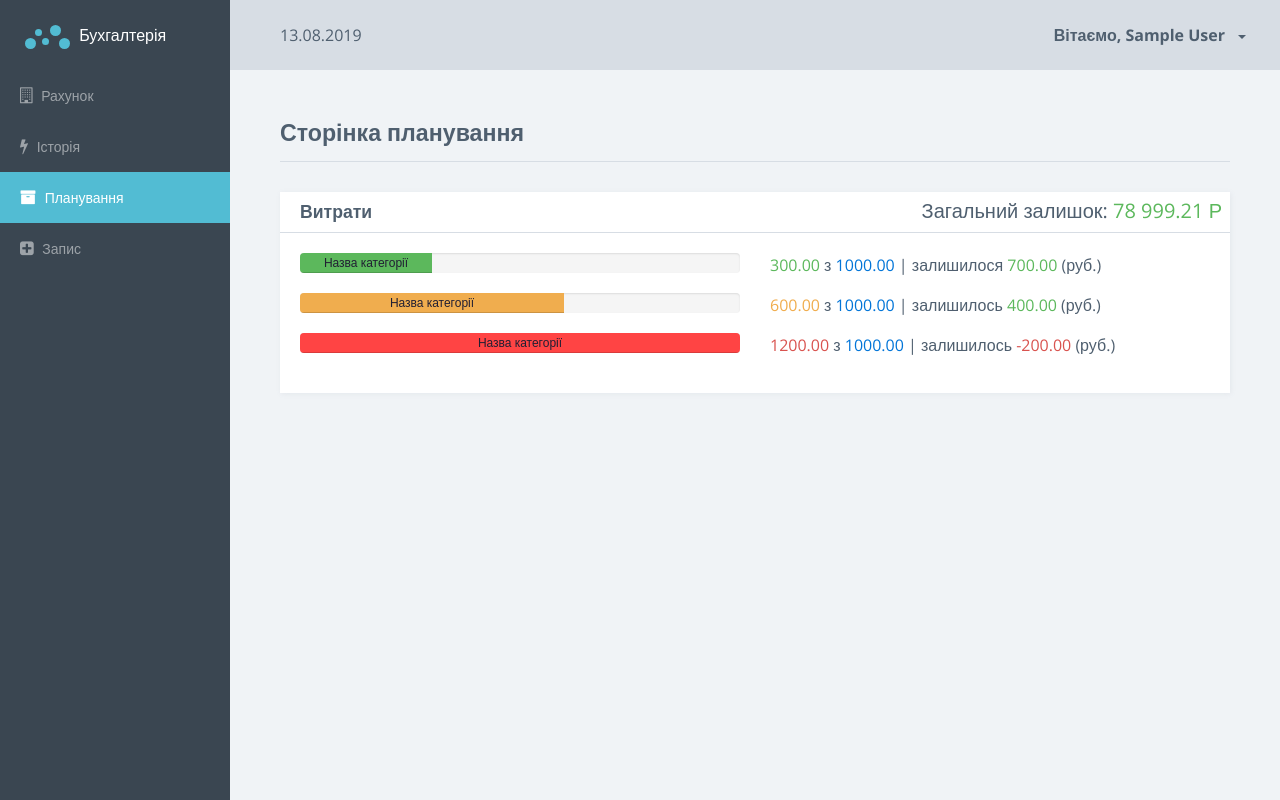
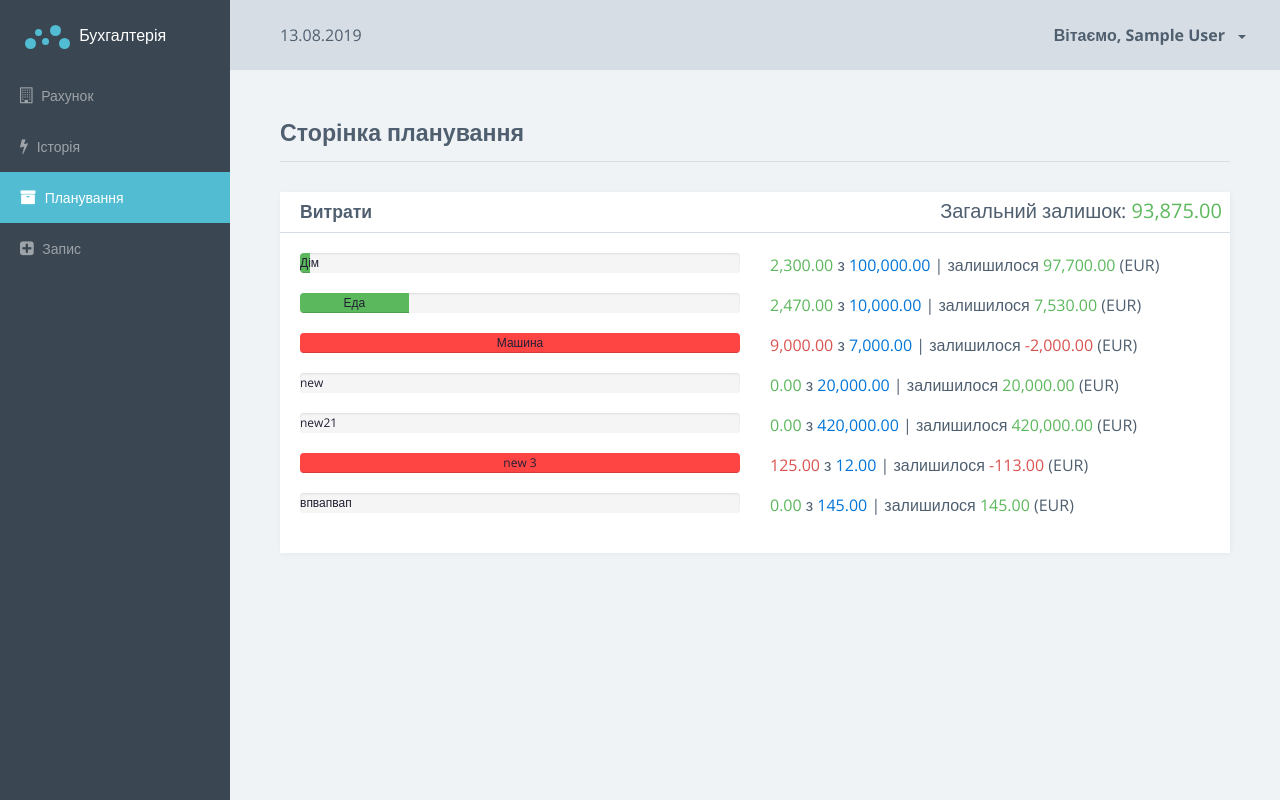
Before and after one commit to ostapchak/home-money, an Angular app: page /system/planning in a window 1280 px wide. Built offline with nearby package versions, Linux system fonts and the light colour scheme; data requests are answered from the project's data file; sample sign-in values are in the browser's storage.

Commit message:
Planning page

```diff
--- a/db.json
+++ b/db.json
@@ -8,13 +8,13 @@
     }
   ],
   "bill": {
-    "value": 100000,
+    "value": 93875,
     "currency": "EUR"
   },
   "categories": [
     {
       "name": "Дім",
-      "capacity": 111111111,
+      "capacity": 100000,
       "id": 1
     },
     {
@@ -104,6 +104,38 @@
       "date": "27.01.2020 21:51:33",
       "description": "1",
       "id": 7
+    },
+    {
+      "type": "outcome",
+      "amount": 2000,
+      "category": 3,
+      "date": "06.02.2020 17:20:10",
+      "description": "123",
+      "id": 8
+    },
+    {
+      "type": "outcome",
+      "amount": 3000,
+      "category": 3,
+      "date": "06.02.2020 17:21:07",
+      "description": "test",
+      "id": 9
+    },
+    {
+      "type": "outcome",
+      "amount": 1000,
+      "category": 1,
+      "date": "06.02.2020 17:27:58",
+      "description": "t",
+      "id": 10
+    },
+    {
+      "type": "outcome",
+      "amount": 125,
+      "category": 6,
+      "date": "06.02.2020 17:28:27",
+      "description": "fghfgh",
+      "id": 11
     }
   ]
 }
--- a/src/app/system/planning-page/planning-page.component.html
+++ b/src/app/system/planning-page/planning-page.component.html
@@ -3,7 +3,8 @@
       Сторінка планування <span class="sparkline bar"></span>
   </h3>
 </div>
-<section class="section">
+<section class="section" *ngIf="!isLoaded">Loading....</section>
+<section class="section" *ngIf="isLoaded">
   <div class="row">
       <div class="col-md-12">
           <div class="card">
@@ -12,61 +13,25 @@
                       <h3 class="title">Витрати</h3>
                   </div>
                   <h5 class="planning-expenses pull-right">
-                      Загальний залишок: <span class="text-success">78 999.21 Р</span>
+                      Загальний залишок: <span class="text-success">{{bill.value | number:'1.2'}}</span>
                   </h5>
               </div>
               <div class="card-block">
-                  <div class="row">
+                  <div class="row" *ngFor="let c of categories">
                       <div class="col-xs-6">
                           <div class="n-progress">
-                              <div class="progress-bar success" style="width: 30%;">
-                                  <span>Назва категорії</span>
+                              <div class="progress-bar {{getCatColorClass(c)}}" [ngStyle]="{'width': getCatPercent(c)}" >
+                                  <span>{{c.name}}</span>
                               </div>
                           </div>
                       </div>
                       <div class="col-xs-6">
                           <p>
-                              <span class="text-success">300.00</span>
+                              <span class="text-{{getCatColorClass(c)}}">{{ getCategoryCost(c) | number:'1.2' }}</span>
                               з
-                              <span class="text-primary">1000.00</span>
+                              <span class="text-primary">{{ c.capacity | number:'1.2' }}</span>
                               |
-                              залишилося <span class="text-success">700.00</span> (руб.)
-                          </p>
-                      </div>
-                  </div>
-                  <div class="row">
-                      <div class="col-xs-6">
-                          <div class="n-progress">
-                              <div class="progress-bar warning" style="width: 60%;">
-                                  <span>Назва категорії</span>
-                              </div>
-                          </div>
-                      </div>
-                      <div class="col-xs-6">
-                          <p>
-                              <span class="text-warning">600.00</span>
-                              з
-                              <span class="text-primary">1000.00</span>
-                              |
-                              залишилось <span class="text-success">400.00</span> (руб.)
-                          </p>
-                      </div>
-                  </div>
-                  <div class="row">
-                      <div class="col-xs-6">
-                          <div class="n-progress">
-                              <div class="progress-bar danger" style="width: 100%;">
-                                  <span>Назва категорії</span>
-                              </div>
-                          </div>
-                      </div>
-                      <div class="col-xs-6">
-                          <p>
-                              <span class="text-danger">1200.00</span>
-                              з
-                              <span class="text-primary">1000.00</span>
-                              |
-                              залишилось <span class="text-danger">-200.00</span> (руб.)
+                              залишилося <span class="text-{{getCatColorClass(c)}}">{{ c.capacity - getCategoryCost(c) | number:'1.2' }}</span> (EUR)
                           </p>
                       </div>
                   </div>
--- a/src/app/system/planning-page/planning-page.component.ts
+++ b/src/app/system/planning-page/planning-page.component.ts
@@ -1,15 +1,69 @@
-import { Component, OnInit } from '@angular/core';
+import { Component, OnInit, OnDestroy } from '@angular/core';
+import { BillService } from '../shared/services/bill.service';
+import { CategoriesService } from '../shared/services/categories.service';
+import { EventsService } from '../shared/services/events.service';
+import { Observable, Subscription, } from 'rxjs';
+import { Bill } from '../shared/models/bill.model';
+import { Category } from '../shared/models/category.model';
+import { HOMEEvent } from '../shared/models/event.model';
 
 @Component({
   selector: 'home-planning-page',
   templateUrl: './planning-page.component.html',
   styleUrls: ['./planning-page.component.scss']
 })
-export class PlanningPageComponent implements OnInit {
+export class PlanningPageComponent implements OnInit, OnDestroy {
 
-  constructor() { }
+  isLoaded = false;
+  s1: Subscription;
+  bill: Bill;
+  categories: Category[] = [];
+  events: HOMEEvent[] = [];
+
+  constructor(
+    private billService: BillService,
+    private categoriesService: CategoriesService,
+    private eventsService: EventsService ) { }
 
   ngOnInit() {
+    this.s1 = Observable.combineLatest(
+      this.billService.getBill(),
+      this.categoriesService.getCategories(),
+      this.eventsService.getEvents()
+    ).subscribe((data: [Bill, Category[], HOMEEvent[]]) => {
+      this.bill = data[0];
+      this.categories = data[1];
+      this.events = data[2];
+
+      this.isLoaded = true;
+    });
+  }
+
+  getCategoryCost(cat: Category): number {
+    const catEvent = this.events.filter(e => e.category === cat.id && e.type === 'outcome');
+    return catEvent.reduce((total, e) => {
+      total += e.amount;
+      return total;
+    }, 0);
+  }
+
+  private getPercent(cat: Category): number {
+    const percent = (100 * this.getCategoryCost(cat)) / cat.capacity;
+    return percent >100 ? 100 : percent;
+  }
+
+  getCatPercent(cat: Category): string {
+    return this.getPercent(cat) +'%';
+  }
+
+  getCatColorClass(cat: Category): string {
+    const percent = this.getPercent(cat);
+    return percent < 60 ? 'success' : percent >= 100 ? 'danger' : 'warning';
+  }
+
+  ngOnDestroy() {
+    if (this.s1)
+      this.s1.unsubscribe();
   }
 
 }
--- a/src/app/system/records-page/add-event/add-event.component.ts
+++ b/src/app/system/records-page/add-event/add-event.component.ts
@@ -4,7 +4,7 @@ import * as moment from 'moment';
 
 import { Category } from '../../shared/models/category.model';
 import { HOMEEvent } from '../../shared/models/event.model';
-import { EventService } from '../../shared/services/events.service';
+import { EventsService } from '../../shared/services/events.service';
 import { BillService } from '../../shared/services/bill.service';
 import { Bill } from '../../shared/models/bill.model';
 import { Message } from 'src/app/shared/models/message.model';
@@ -28,7 +28,7 @@ export class AddEventComponent implements OnInit, OnDestroy {
 
   message: Message;
 
-  constructor(private eventsService: EventService,
+  constructor(private eventsService: EventsService,
               private billService: BillService) { }
 
   ngOnInit() {
--- a/src/app/system/shared/services/events.service.ts
+++ b/src/app/system/shared/services/events.service.ts
@@ -6,7 +6,7 @@ import { BaseApi } from 'src/app/shared/core/base-api';
 import { HOMEEvent } from '../models/event.model';
 
 @Injectable()
-export class EventService extends BaseApi {
+export class EventsService extends BaseApi {
    constructor(public http: HttpClient) {
       super(http);
    }
@@ -14,4 +14,8 @@ export class EventService extends BaseApi {
    addEvent(event: HOMEEvent): Observable<HOMEEvent> {
       return this.post('events', event)
    }
+
+   getEvents(): Observable<HOMEEvent[]> {
+      return this.get('events');
+   }
 }
--- a/src/app/system/system.module.ts
+++ b/src/app/system/system.module.ts
@@ -19,7 +19,7 @@ import { AddEventComponent } from './records-page/add-event/add-event.component'
 import { AddCategoryComponent } from './records-page/add-category/add-category.component';
 import { EditCategoryComponent } from './records-page/edit-category/edit-category.component';
 import { CategoriesService } from './shared/services/categories.service';
-import { EventService } from './shared/services/events.service';
+import { EventsService } from './shared/services/events.service';
 
 @NgModule({
      imports: [
@@ -43,7 +43,7 @@ import { EventService } from './shared/services/events.service';
           AddCategoryComponent,
           EditCategoryComponent
      ],
-     providers: [BillService, CategoriesService, EventService]
+     providers: [BillService, CategoriesService, EventsService]
 
 })
 
```
